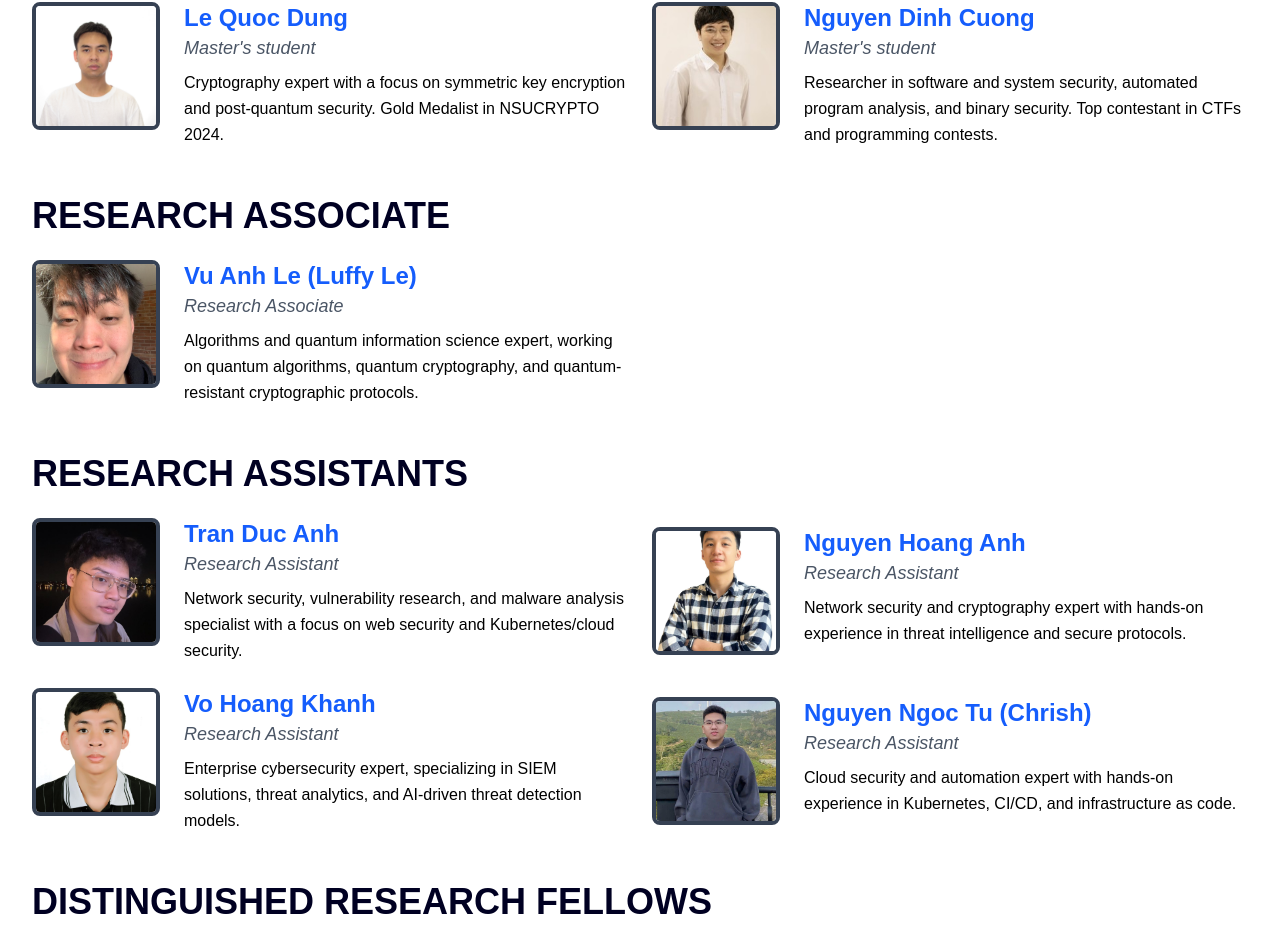
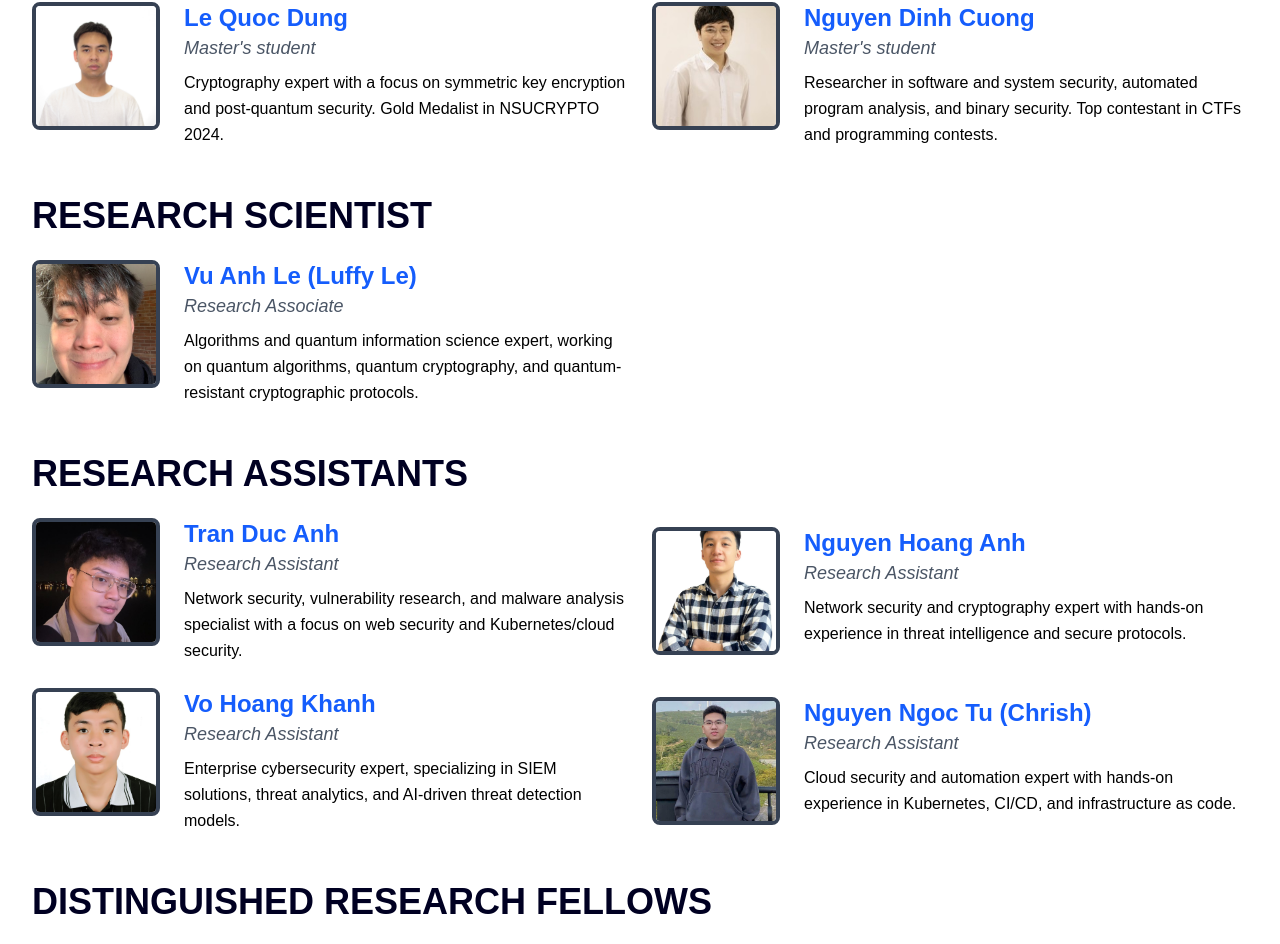
Before and after one commit to ducsssanh/lab-web, a Next.js app: page /people in a window 1280 px wide. Shown: the part 1220-2164 px from the top of the page. Built offline with nearby package versions, Linux system fonts and the light colour scheme.

Commit message:
Update page.js

```diff
--- a/src/app/people/page.js
+++ b/src/app/people/page.js
@@ -84,7 +84,7 @@ export default function PeoplePage() {
       ],
     },
     {
-      title: "RESEARCH ASSOCIATE",
+      title: "RESEARCH SCIENTIST",
       members: [
         {
           name: "Vu Anh Le (Luffy Le)",
```
